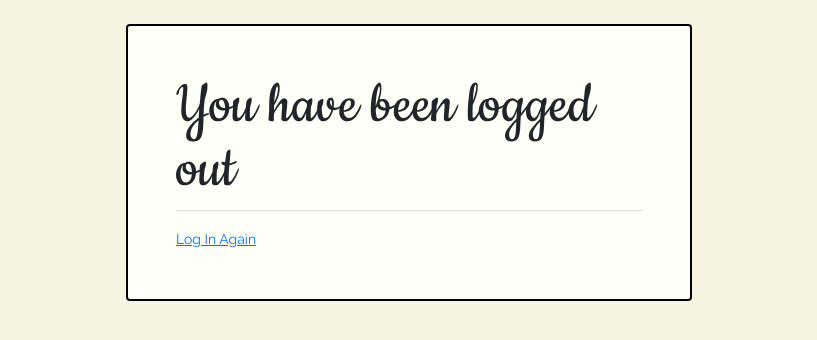
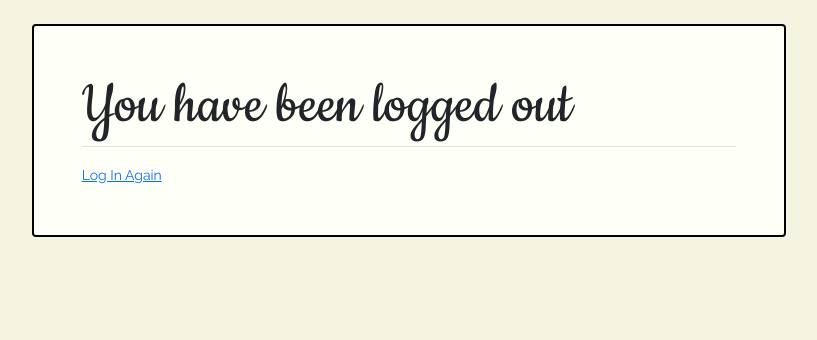
Before and after one commit to TheVulcanWizard/Yumbo, a Django app: page /logout/ in a window 1280 px wide. Shown: the part 74-414 px from the top of the page, without its empty margins (231-1048 px from the left). Run offline with Django 3.2, Linux system fonts and the light colour scheme; some libraries are stand-ins or nearby versions.

Commit message:
Updated logout styling

```diff
--- a/users/templates/users/logout.html
+++ b/users/templates/users/logout.html
@@ -2,7 +2,7 @@
 {% block content %}
 <div class="container">
     <div class="row mt-4">
-        <div class="col-10 offset-1 col-lg-6 offset-lg-3 p-5 container-content rounded">
+        <div class="col-10 offset-1 col-lg-8 offset-lg-2 p-5 container-content rounded">
             <h1 style="font-size: 48pt;">You have been logged out</h1>
             <div class="border-top pt-3">
                 <small class="text-muted">
```
